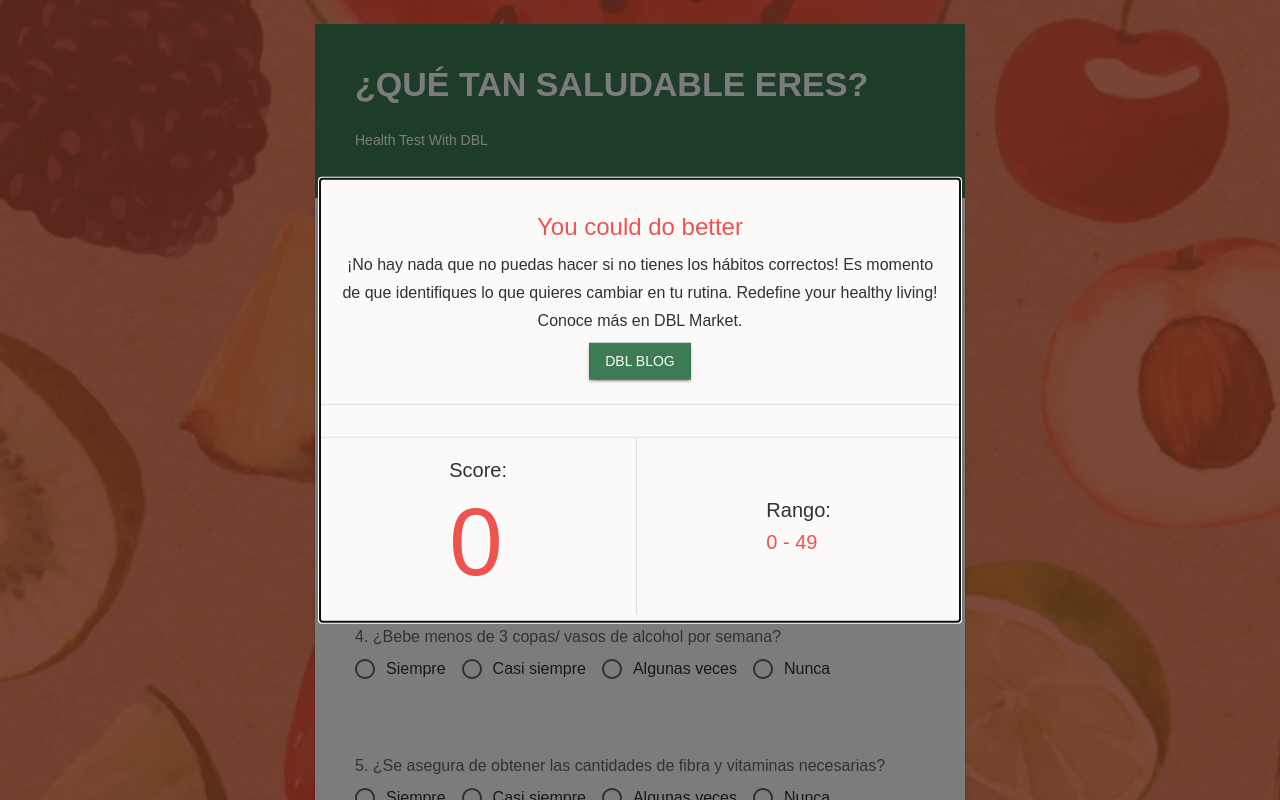
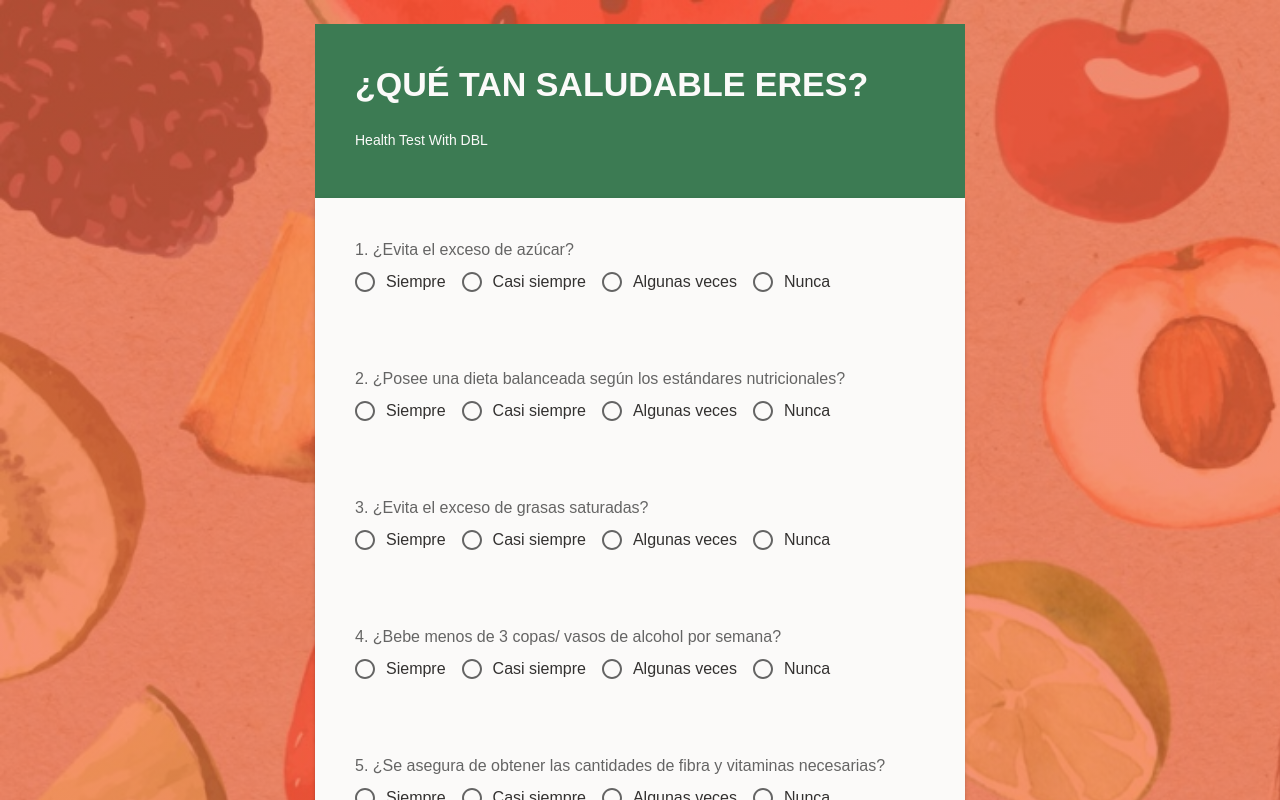
Before and after one commit to ignemdev/dynamic-test, a React (Create React App) app: page / in a window 1280 px wide. Shown: the top 800 px of the page. Built offline with nearby package versions, Linux system fonts and the light colour scheme.

Commit message:
input para enviar email

```diff
--- /dev/null
+++ b/src/components/EmailInput.js
@@ -0,0 +1,57 @@
+import { useState } from 'react';
+
+import { Box, FormControl, InputLabel, OutlinedInput, InputAdornment, IconButton, Alert, Typography } from '@mui/material';
+
+import { palette } from '../helpers/theme';
+
+import SendIcon from '@mui/icons-material/Send';
+import { display } from '@mui/system';
+
+const EmailInput = ({ EmailSended, OnEmailSend }) => {
+
+    const [emailValue, SetEmailValue] = useState('');
+
+    const handleSend = () => {
+        if (emailValue.trim().length <= 0) {
+            return;
+        }
+        OnEmailSend();
+    };
+
+    const emailValueChange = (event) => SetEmailValue(event.target.value);
+
+    return (
+        <Box sx={{ width: '100%', display: 'flex', justifyContent: 'center' }}>
+            {!EmailSended ? (
+                <FormControl variant="outlined" sx={{ width: '100%' }}>
+                    <InputLabel color="info" htmlFor="correo">Déjanos tu correo</InputLabel>
+                    <OutlinedInput
+                        id="correo"
+                        label="Déjanos tu correo"
+                        placeholder='Correo'
+                        value={emailValue}
+                        type="email"
+                        onChange={emailValueChange}
+                        color="info"
+                        endAdornment={
+                            <InputAdornment position="end">
+                                <IconButton onClick={handleSend}>
+                                    <SendIcon sx={{ color: palette.info.main }} />
+                                </IconButton>
+                            </InputAdornment>
+                        }
+                    />
+                </FormControl>
+            ) :
+                (
+                    <Alert variant="outlined" severity="success" color='info'>
+                        ¡El correo ha sido enviado exitosamente!
+                    </Alert>
+                )
+            }
+
+        </Box>
+    )
+}
+
+export default EmailInput;
--- a/src/components/Result.js
+++ b/src/components/Result.js
@@ -1,6 +1,8 @@
 import { useState, useEffect } from 'react';
 
 import { Box, Typography, Modal, Button } from '@mui/material'
+
+import EmailInput from './EmailInput'
 
 import {
     List,
@@ -12,7 +14,7 @@ import { palette, border } from '../helpers/theme';
 
 import rangesJson from '../db/ranges'
 
-const style = {
+const modalStyle = {
     position: 'absolute',
     top: '50%',
     left: '50%',
@@ -20,14 +22,32 @@ const style = {
     bgcolor: palette.secondary.main,
 };
 
+const listItemStyle = {
+    padding: 2,
+    flexDirection: 'column'
+}
+
+const boxListItemStyle = {
+    display: 'flex',
+    flexDirection: 'column',
+    justifyContent: 'center',
+    padding: 2
+}
+
 const Result = ({ open, handleCloseResult, testScore }) => {
 
     const [score, setScore] = useState(0);
     const [range, setRange] = useState('');
+    const [isEmailSended, setEmailSended] = useState(false);
 
     const handleClose = () => {
         handleCloseResult();
+        setEmailSended(false)
     };
+
+    const handleEmailSend = () => {
+        setEmailSended(!isEmailSended)
+    }
 
     const setResultFromRanges = () => {
         const range = rangesJson.find(
@@ -46,38 +66,37 @@ const Result = ({ open, handleCloseResult, testScore }) => {
             open={open}
             onClose={handleClose}
         >
-            <Box sx={style}>
+            <Box sx={modalStyle}>
                 <List
                     sx={{
                         width: '100%',
+                        padding: 0,
                         color: palette.secondary.contrastText
                     }}
                 >
-                    <ListItem sx={{ padding: 2, flexDirection: 'column' }}>
-                        <Typography variant='h5' sx={{ color: range?.color, marginY: 1 }}>{range?.result}</Typography>
+                    <ListItem sx={{ ...listItemStyle, paddingX: 3 }}>
+                        <Typography variant='h5' sx={{ color: range?.color, marginY: 1, textAlign: 'center' }}>{range?.result}</Typography>
                         <Typography variant='subtitle1' sx={{ textAlign: 'center' }} >{range?.message}</Typography>
                         <Button
                             color='info'
                             variant='contained'
-                            href={range?.link}
+                            href={range?.link.toString()}
                             sx={{ ...border, marginY: 1 }}>
                             DBL Blog
                         </Button>
                     </ListItem>
-                    <Divider />
-                    <ListItem sx={{ padding: 2, flexDirection: 'column' }}>
-
+                    <ListItem sx={{ ...listItemStyle, paddingTop: 0, flexDirection: 'row', alignItems: 'center', height: '90px' }}>
+                        <EmailInput EmailSended={isEmailSended} OnEmailSend={handleEmailSend}></EmailInput>
                     </ListItem>
                     <Divider />
                     <ListItem sx={{ padding: 0, justifyContent: 'space-evenly' }}>
-                        <Box sx={{ display: 'flex', flexDirection: 'column', justifyContent: 'center', padding: 2 }}>
+                        <Box sx={{ ...boxListItemStyle }}>
                             <Typography variant='h6'>Score:</Typography>
                             <Typography variant='h1' sx={{ color: range?.color }}>{score}</Typography>
                         </Box>
-                        <Divider orientation="vertical" flexItem></Divider>
-                        <Box sx={{ display: 'flex', flexDirection: 'column', justifyContent: 'center', padding: 2 }}>
-                            <Typography variant='h6'>Rango:</Typography>
-                            <Typography variant='h6' sx={{ color: range?.color }}>{range?.min} - {range?.max}</Typography>
+                        <Divider orientation="vertical" flexItem variant="middle"></Divider>
+                        <Box sx={{ ...boxListItemStyle }} >
+                            <Typography variant='h4' sx={{ color: range?.color }}>{range?.min} - {range?.max}</Typography>
                         </Box>
                     </ListItem>
                 </List>
--- a/src/components/Test.js
+++ b/src/components/Test.js
@@ -18,9 +18,9 @@ const Test = () => {
     const { handleSubmit, reset, control, formState } = methods;
 
     const [isLoading, setIsLoading] = useState(true);
-    const [isResultModalOpen, setIsResultModalOpen] = useState(true); //false
+    const [isResultModalOpen, setIsResultModalOpen] = useState(false);
 
-    const [score, setScore] = useState(0); // 0
+    const [score, setScore] = useState(0);
     const [questions, setQuestions] = useState([]);
 
     const onSubmit = (data) => {
```
